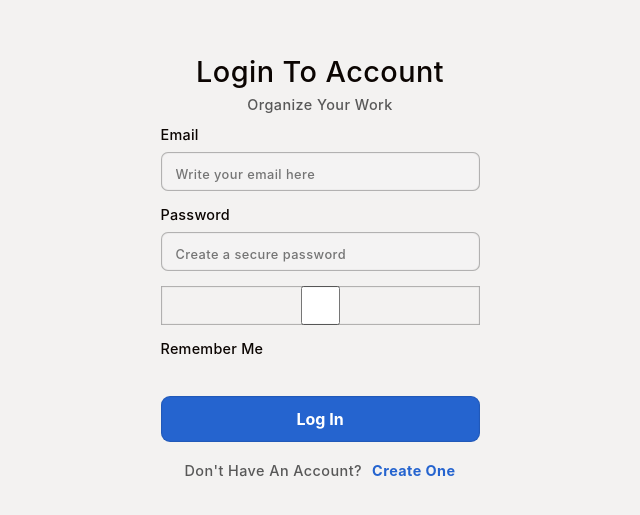
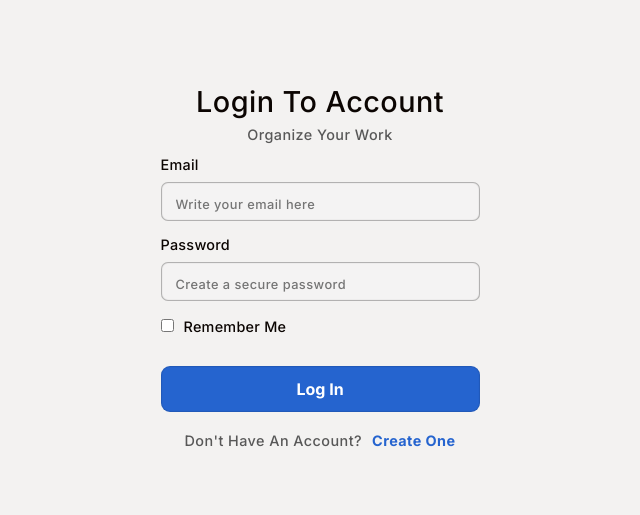
Before and after one commit to botirovs03/ToDo--Nikki, a React (Create React App) app in the folder client/: page /login in a window 1280 px wide. Shown: the part 127-642 px from the top of the page, without its empty margins (320-960 px from the left). Built offline with nearby package versions, Linux system fonts and the light colour scheme.

Commit message:
css file path changed

```diff
--- a/client/src/Login.css
+++ b/client/src/Login.css
@@ -1,3 +1,4 @@
+@import url('https://fonts.googleapis.com/css2?family=Inter:wght@400;500;600;700&display=swap');
 *,
 *::before,
 *::after{
@@ -51,7 +52,12 @@ label {
     letter-spacing: 0.26px;
 }
 
-input {
+label.inline {
+	display: inline;
+	margin-left:  10px;
+}
+
+.form-input {
     display: block;
     margin-bottom: 15px;
     width: 319px;
--- a/client/src/Login.jsx
+++ b/client/src/Login.jsx
@@ -1,5 +1,6 @@
 import React from "react";
-import "./Login.css";
+import './Login.css'
+
 
 function Login(props) {
   const [remember, setRemember] = React.useState(false);
@@ -28,10 +29,10 @@ function Login(props) {
         <span>organize your work</span>
         <form action="" method="">
           <label htmlFor="fname">Email</label>
-          <input name="firstname" type="text" placeholder="Write your email here" required />
+          <input class="form-input" name="firstname" type="text" placeholder="Write your email here" required />
 
           <label htmlFor="password">password</label>
-          <input name="password" type="password" placeholder="Create a secure password" required />
+          <input class="form-input" name="password" type="password" placeholder="Create a secure password" required />
 
           <div className="form-group">
             <input
@@ -40,8 +41,7 @@ function Login(props) {
               name="remember"
               checked={remember}
               onChange={handleRememberChange}
-            />
-            <label htmlFor="remember">Remember Me</label>
+            /><label class="inline">Remember Me</label>
           </div>
 
           <button type="submit">Log In</button>
--- a/client/src/Register.jsx
+++ b/client/src/Register.jsx
@@ -1,5 +1,5 @@
 import React from 'react';
-import './style.css';
+import './Register.css';
 
 function Register() {
   return (
```
